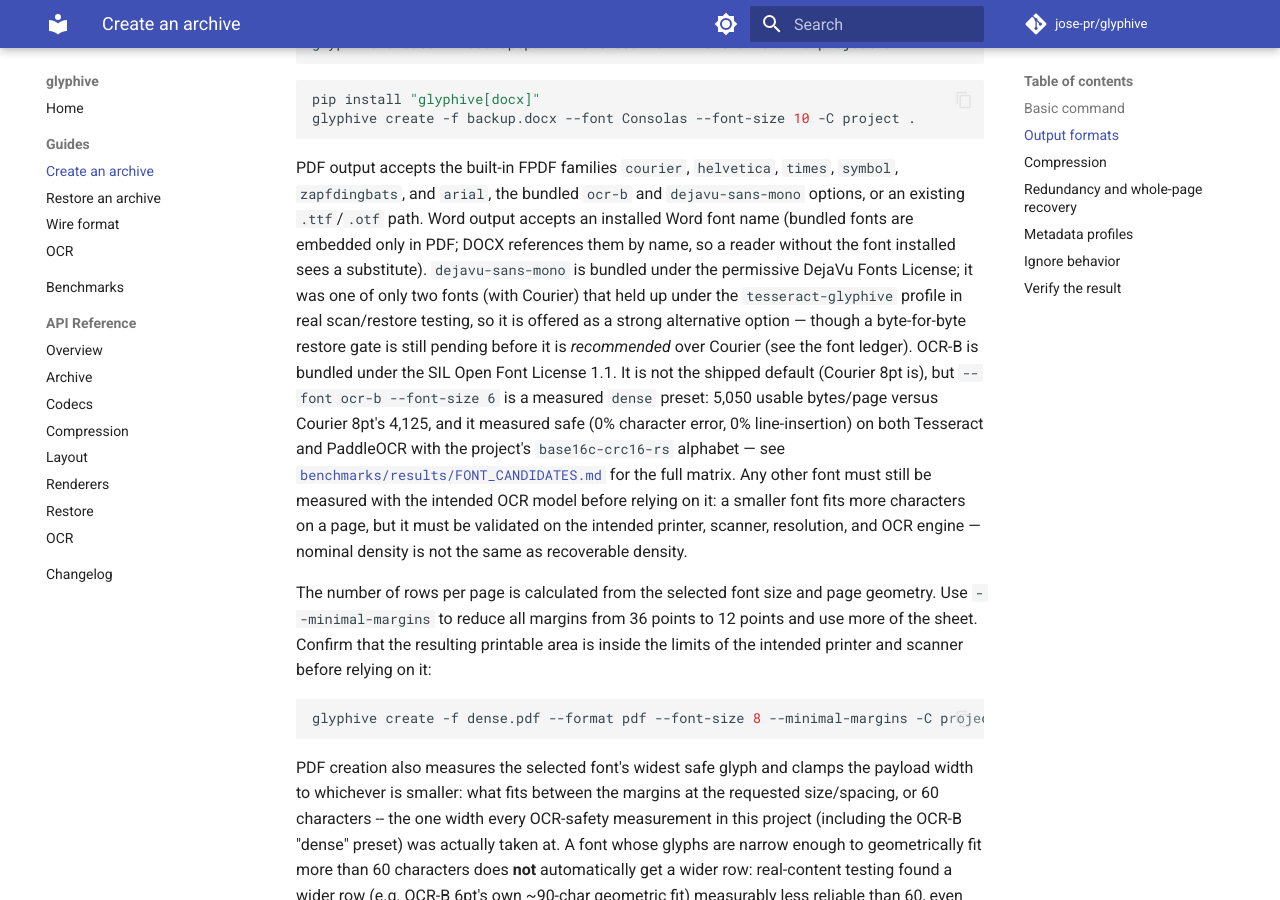
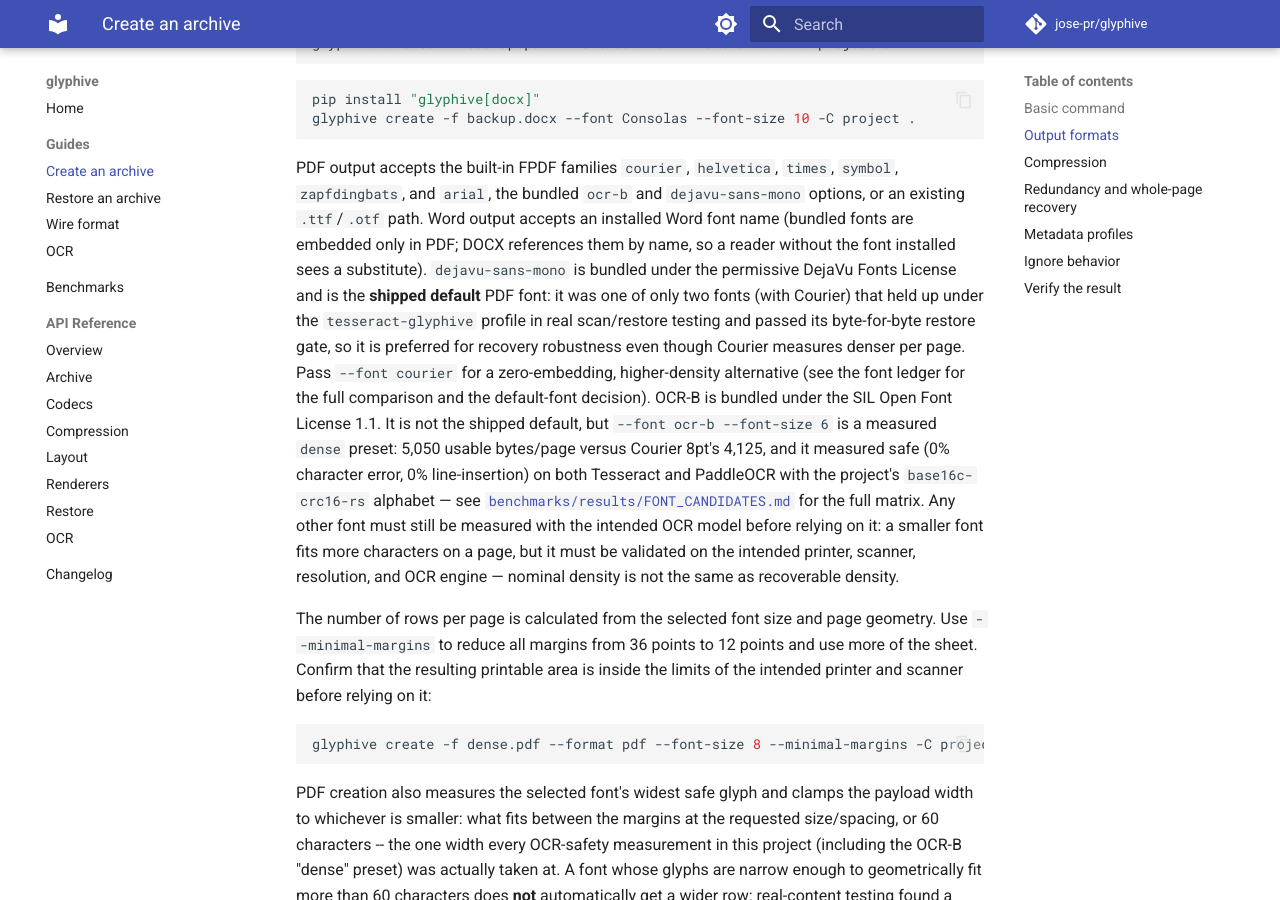
Before and after one commit to jose-pr/glyphive, an MkDocs documentation site: the page built from docs/guides/create.md, in a window 1280 px wide and 900 px high, scrolled down 871 px. Built offline with MkDocs 1.6.1 and Material for MkDocs 9.7.7, drawn with Linux system fonts in a browser that asks for light colours; comment, search, counter and statistics services are not loaded.

Commit message:
feat: default to dejavu-sans-mono for PDF (robustness over density)
Set DEFAULT_PDF_FONT to the bundled dejavu-sans-mono, overriding the
data-driven "keep Courier" result from the font comparison. The synthetic
usable_bytes/page sweep still says Courier is denser and that evidence is
preserved unchanged in the ledger; this is a maintainer values call favoring
real-scan robustness: on real photographed scans DejaVu was one of only two
fonts that held up under tesseract-glyphive, and it passed its byte-for-byte
restore gate -- a signal the rendered-row density metric does not capture.

Costs accepted explicitly: ~26% fewer usable bytes/page at 8pt+ (more pages)
and ~340 KB embedded per PDF (Courier is a zero-embedding core font, still
available via --font courier). DOCX default (Consolas) is unchanged.

FONT_CANDIDATES.md records the override beside the keep-Courier evidence;
CHANGELOG and the create guide updated. Full suite green (236 passed,
11 skipped).

```diff
--- a/docs/guides/create.md
+++ b/docs/guides/create.md
@@ -50,12 +50,14 @@ PDF output accepts the built-in FPDF families `courier`, `helvetica`, `times`,
 accepts an installed Word font name (bundled fonts are embedded only in PDF;
 DOCX references them by name, so a reader without the font installed sees a
 substitute). `dejavu-sans-mono` is bundled under the permissive DejaVu Fonts
-License; it was one of only two fonts (with Courier) that held up under the
-`tesseract-glyphive` profile in real scan/restore testing, so it is offered as
-a strong alternative option — though a byte-for-byte restore gate is still
-pending before it is *recommended* over Courier (see the font ledger).
+License and is the **shipped default** PDF font: it was one of only two fonts
+(with Courier) that held up under the `tesseract-glyphive` profile in real
+scan/restore testing and passed its byte-for-byte restore gate, so it is
+preferred for recovery robustness even though Courier measures denser per page.
+Pass `--font courier` for a zero-embedding, higher-density alternative (see the
+font ledger for the full comparison and the default-font decision).
 OCR-B is bundled under the SIL Open Font License 1.1. It is not the shipped
-default (Courier 8pt is), but `--font ocr-b --font-size 6` is a measured
+default, but `--font ocr-b --font-size 6` is a measured
 `dense` preset: 5,050 usable bytes/page versus Courier 8pt's 4,125, and it
 measured safe (0% character error, 0% line-insertion) on both Tesseract and
 PaddleOCR with the project's `base16c-crc16-rs` alphabet — see
```
Also changed, not shown: CHANGELOG.md (+8 -0 lines), benchmarks/results/FONT_CANDIDATES.md (+14 -1 lines), 2 other files.
